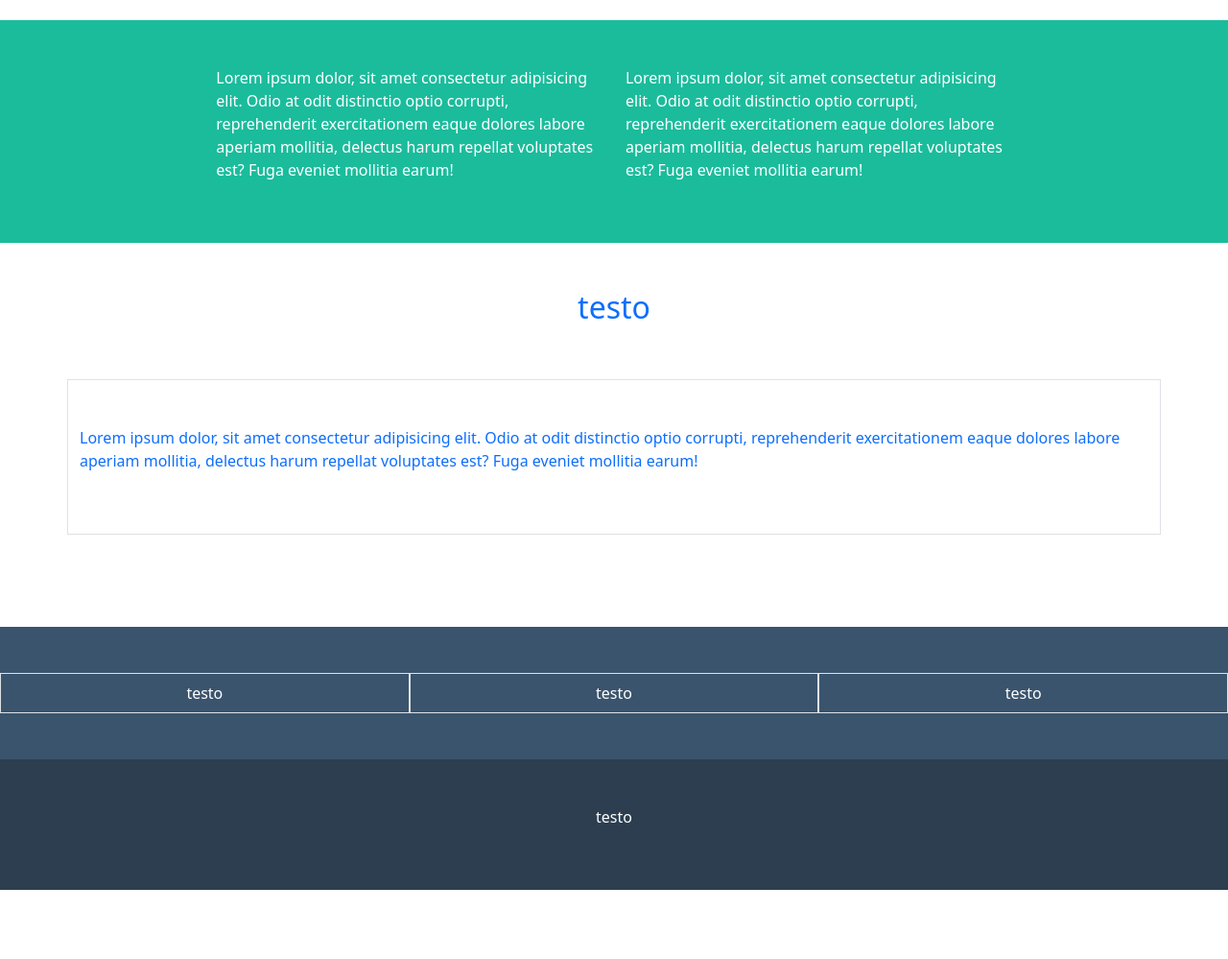
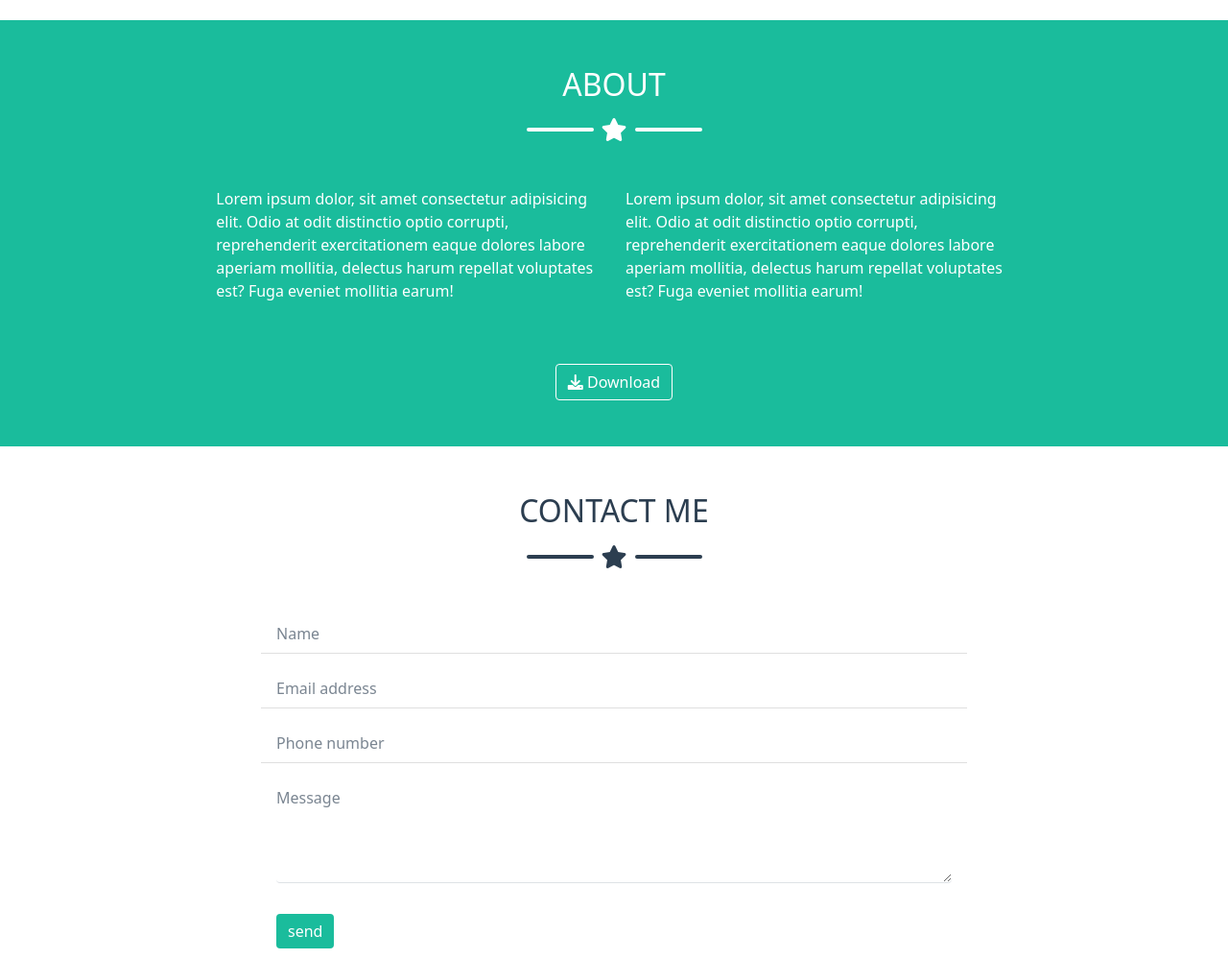
Before and after one commit to sciug/html-css-bootstrap-freelancer, a plain HTML site: page index.html in a window 1280 px wide. Shown: the part 1280-2279 px from the top of the page at 96% size. Before the commit the page ends 2207 px from the top, so only its background shows below. Drawn offline with nearby package versions, Linux system fonts and the light colour scheme.

Commit message:
complete main sec

```diff
--- a/index.html
+++ b/index.html
@@ -84,7 +84,15 @@
             </div>
         </div>
 
-        <div class="container-fluid color_bg_green mt-5">
+        <div class="container-fluid color_bg_green mt-5 pb-5">
+
+            <h2 class="text-uppercase text-center pt-5">about</h2>
+            <div class="star d-flex justify-content-center align-items-center mt-3">
+                <div class="bar rounded color_bg_white"></div>
+                <i class="fas fa-star text_color_white font_size_m mx-2"></i>
+                <div class="bar rounded color_bg_white"></div>
+            </div>
+
             <div class="row row-cols-1 row-cols-sm-2 py-5">
                 <div class="col col-sm-4 offset-sm-2 text-center text-sm-start">
                     <p>Lorem ipsum dolor, sit amet consectetur adipisicing elit. Odio at odit distinctio optio corrupti, reprehenderit exercitationem eaque dolores labore aperiam mollitia, delectus harum repellat voluptates est? Fuga eveniet mollitia earum!</p>
@@ -93,15 +101,37 @@
                     <p>Lorem ipsum dolor, sit amet consectetur adipisicing elit. Odio at odit distinctio optio corrupti, reprehenderit exercitationem eaque dolores labore aperiam mollitia, delectus harum repellat voluptates est? Fuga eveniet mollitia earum!</p>
                 </div>
             </div>
+            <div class="d-flex justify-content-center">
+                <button type="button" class="btn border border-white text_color_white button"> <i class="fas fa-download"></i> Download</button>
+            </div>
+
+
+
         </div>
 
 
-        <h2 class="text-primary text-center mt-5">testo</h2>
+        <h2 class="text-uppercase text_color text-center mt-5">contact me</h2>
+        <div class="star d-flex justify-content-center align-items-center mt-3">
+            <div class="bar rounded color_bg_blue"></div>
+            <i class="fas fa-star text_color font_size_m mx-2"></i>
+            <div class="bar rounded color_bg_blue"></div>
+        </div>
 
         <div class="container">
             <div class="row py-5">
-                <div class="col border py-5">
-                    <p class="text-primary text-center text-sm-start">Lorem ipsum dolor, sit amet consectetur adipisicing elit. Odio at odit distinctio optio corrupti, reprehenderit exercitationem eaque dolores labore aperiam mollitia, delectus harum repellat voluptates est? Fuga eveniet mollitia earum!</p>
+                <div class="col col-sm-8 offset-sm-2">
+                    <ul class="list-group list-group-flush">
+                        <li class="list-group-item text_color_light mb-3">Name</li>
+                        <li class="list-group-item text_color_light mb-3">Email address</li>
+                        <li class="list-group-item text_color_light mb-3">Phone number</li>
+                        <li class="list-group-item text_color_light border-bottom-0 text_color">Message</li>
+                        <li class="list-group-item border-bottom-0">
+                            <textarea class="form-control border-0 border-bottom" aria-label="With textarea"></textarea>
+                        </li>
+
+                        <li class="list-group-item border-0 mt-3"><button type="button" class="btn border border-white text_color_white button_color">send</button></li>
+
+                      </ul>
                 </div>
             </div>
         </div>
--- a/style.css
+++ b/style.css
@@ -8,6 +8,15 @@
 
 .text_color{
     color: #2c3e50;
+}
+
+.text_color_light{
+    color: #2c3e50a1;
+}
+
+
+.text_color_white{
+    color: white;
 }
 
 
@@ -57,3 +66,21 @@ min-height: 200px;}
 .rounded_more{
     border-radius: 10px;
 }
+.button:hover{
+   box-shadow: 0px 0px 10px #2c3e506c;
+   color: white;
+   border: none !important;
+}
+
+.button_color{
+
+    border: none !important;
+    background-color: #1abc9c;
+ }
+
+
+ .button_color:hover{
+    box-shadow: 0px 0px 10px #2c3e506c;
+    color: white;
+
+ }
```
